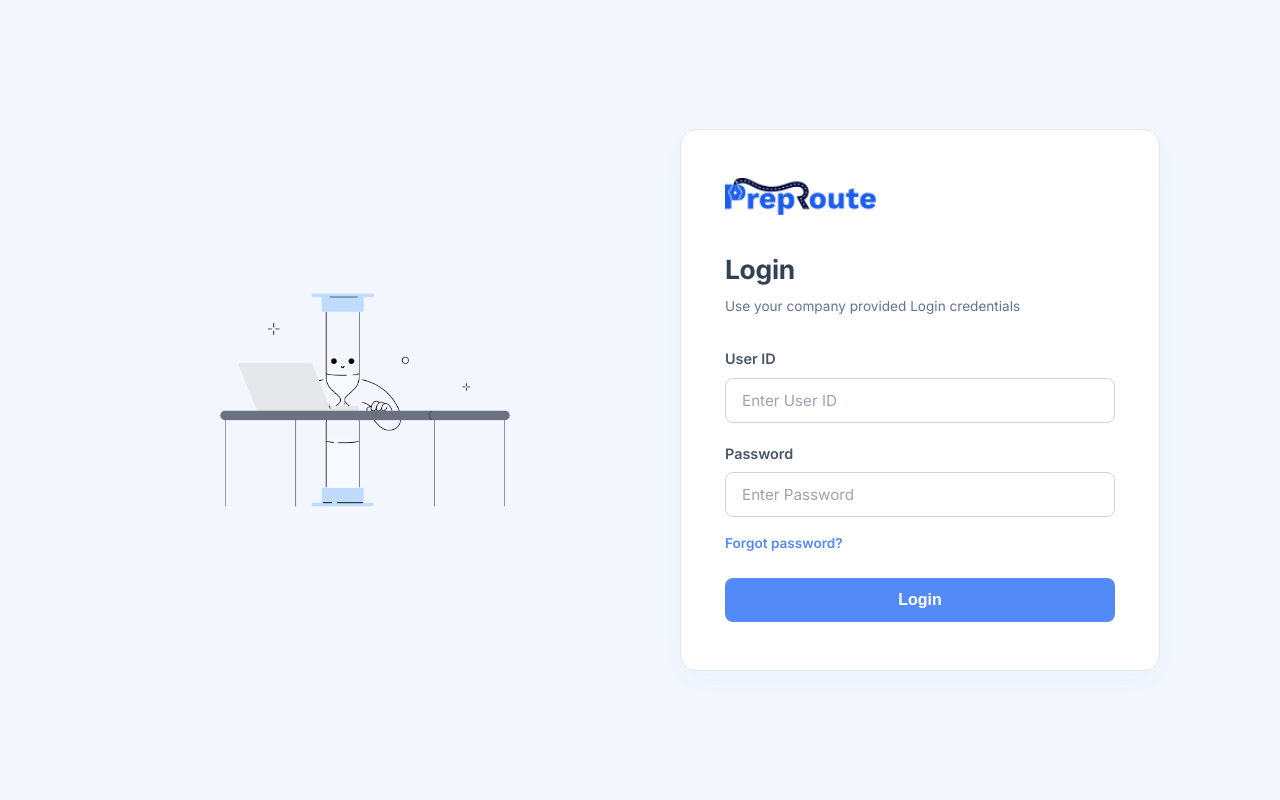
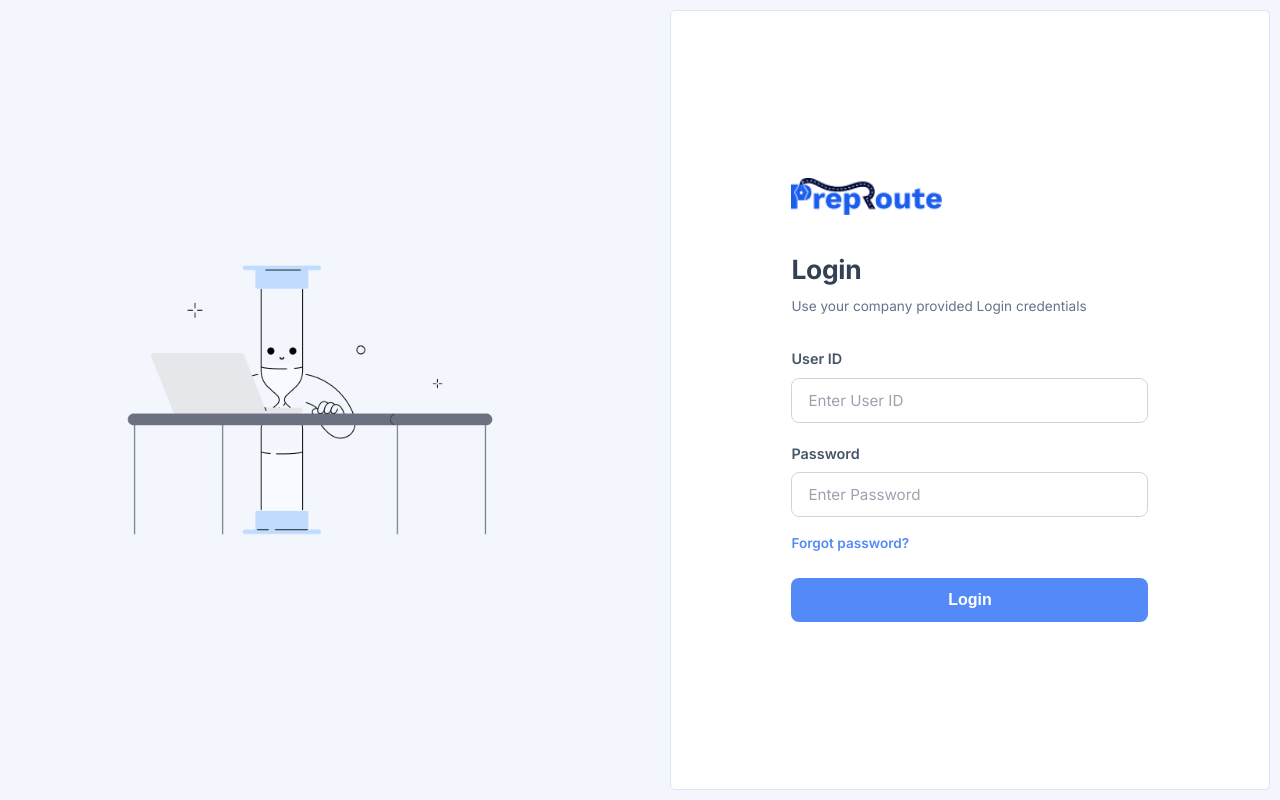
Before and after one commit to vivekmishra576/frontend_task, a React (Create React App) app: page /login in a window 1280 px wide. Built offline with nearby package versions, Linux system fonts and the light colour scheme.

Commit message:
fix login screen css

```diff
--- a/src/pages/Login/Login.css
+++ b/src/pages/Login/Login.css
@@ -1,55 +1,67 @@
 .figma-login-container {
-  min-height: 100vh;
-  width: 100vw;
   background-color: #f3f7fd;
   display: flex;
   align-items: center;
   justify-content: center;
-  padding: 40px 20px;
   box-sizing: border-box;
+  width: 100%;
+  height: 100vh;
+  overflow: hidden;
 }
 
 .figma-login-wrapper {
   width: 100%;
-  max-width: 1100px;
+  max-height: 100vh;
   display: flex;
   align-items: center;
   justify-content: space-between;
   gap: 40px;
+  overflow: hidden;
 }
 
-/* Left Illustration Column */
 .figma-login-left {
-  flex: 1;
   display: flex;
   align-items: center;
   justify-content: center;
-  padding: 20px;
+  width: 49%;
 }
 
 .login-mascot-image {
-  max-width: 440px;
-  width: 100%;
+  max-width: 100%;
+  max-height: 100vh;
+  width: auto;
   height: auto;
   object-fit: contain;
 }
 
-/* Right Login Card Column */
 .figma-login-right {
-  flex: 1;
+  width: 49%;
+  height: 100vh;
   display: flex;
-  justify-content: flex-start;
+  align-items: center;
+  justify-content: center;
+  padding: 10px;
 }
 
 .figma-login-card {
-  width: 100%;
-  max-width: 480px;
-  background: #ffffff;
-  border: 1px solid #dce6f6;
-  border-radius: 16px;
-  padding: 48px 44px;
-  box-shadow: 0 10px 30px rgba(67, 120, 240, 0.04);
-  box-sizing: border-box;
+    width: 70%;
+    display: flex;
+    flex-direction: column;
+    justify-content: center;
+}
+
+.form-container{
+    width: 100%;
+    height: 100%;
+    background: #ffffff;
+    border: 1px solid #dce6f6;
+    border-radius: 5px;
+    padding: 48px 44px;
+    box-shadow: none;
+    display: flex;
+    align-items: center;
+    justify-content: center;
+    overflow-y: auto;
 }
 
 .login-brand-header {
@@ -212,5 +224,6 @@
   }
   .figma-login-right {
     justify-content: center;
+    width: 100%
   }
 }
--- a/src/pages/Login/Login.tsx
+++ b/src/pages/Login/Login.tsx
@@ -69,6 +69,7 @@ export const Login: React.FC = () => {
           />
         </div>
         <div className="figma-login-right">
+          <div className="form-container">
           <div className="figma-login-card">
             <div className="login-brand-header">
               <img src={logoImage} alt="PrepRoute Logo" className="preproute-logo-img" />
@@ -132,6 +133,7 @@ export const Login: React.FC = () => {
               </button>
             </form>
           </div>
+          </div>
         </div>
       </div>
     </div>
```
